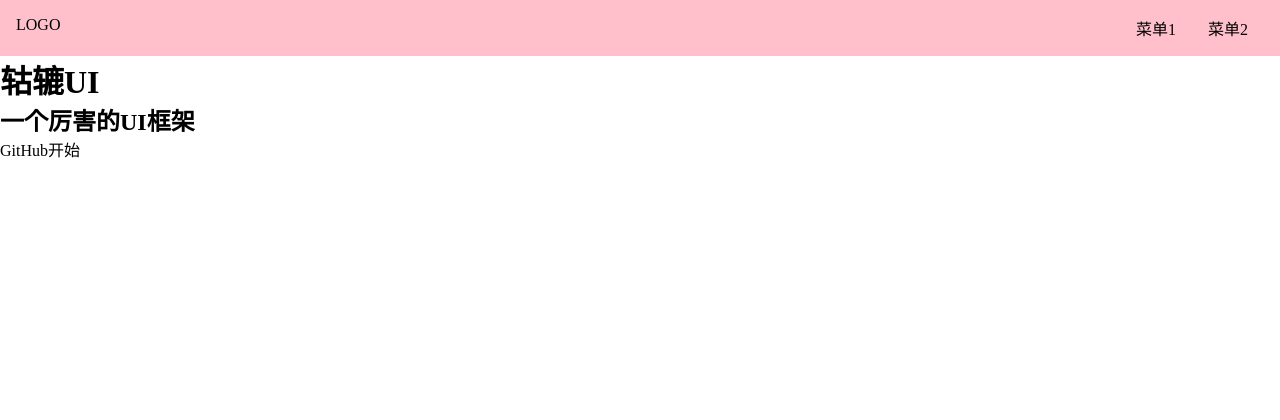
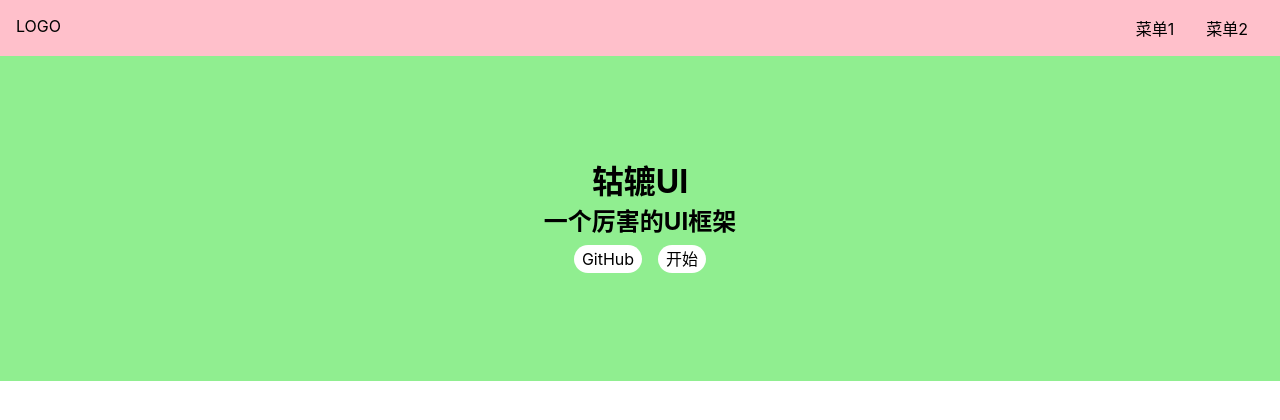
Before and after one commit to Jokerguo/vite-test, a Vue app: page /#/ in a window 1280 px wide. Shown: the top 420 px of the page. Built offline with nearby package versions, Linux system fonts and the light colour scheme.

Commit message:
Home css

```diff
--- /dev/null
+++ b/src/components/Topnav.vue
@@ -0,0 +1,29 @@
+<template>
+  <div class="topnav">
+    <div class="logo">LOGO</div>
+    <ul class="menu">
+      <li>菜单1</li>
+      <li>菜单2</li>
+    </ul>
+  </div>
+</template>
+
+<style lang="scss" scoped>
+.topnav {
+  background: pink;
+  display: flex;
+  padding: 16px;
+  > .logo {
+    max-width: 6em;
+    margin-right: auto;
+  }
+  > .menu {
+    display: flex;
+    white-space: nowrap;
+    flex-wrap: nowrap;
+    > li {
+      margin: 0 1em;
+    }
+  }
+}
+</style>
--- a/src/index.scss
+++ b/src/index.scss
@@ -12,5 +12,13 @@
   color: inherit;
   &:hover {
     border-bottom: 1px solid;
+    cursor: pointer;
   }
 }
+
+body {
+  font-size: 16px;
+  // 为什么这样写 font-family
+  // 答案见 https://github.com/zenozeng/fonts.css/
+  font-family: -apple-system, "Noto Sans", "Helvetica Neue", Helvetica, "Nimbus Sans L", Arial, "Liberation Sans", "PingFang SC", "Hiragino Sans GB", "Noto Sans CJK SC", "Source Han Sans SC", "Source Han Sans CN", "Microsoft YaHei", "Wenquanyi Micro Hei", "WenQuanYi Zen Hei", "ST Heiti", SimHei, "WenQuanYi Zen Hei Sharp", sans-serif;
+}
--- a/src/views/Doc.vue
+++ b/src/views/Doc.vue
@@ -1,12 +1,16 @@
 <template>
   <div>
-    <div class="topnav">
-      <div class="logo"></div>
-      <div class="menu"></div>
-    </div>
+    <topnav/>
     <div class="content">
       <aside>边栏</aside>
       <main>主内容</main>
     </div>
   </div>
 </template>
+
+<script lang="ts">
+import Topnav from '../components/Topnav.vue'
+export default {
+  components:{Topnav}
+}
+</script>
--- a/src/views/Home.vue
+++ b/src/views/Home.vue
@@ -1,37 +1,43 @@
 <template>
   <div>
-    <div class="topnav">
-      <div class="logo">LOGO</div>
-      <ul class="menu">
-        <li>菜单1</li>
-        <li>菜单2</li>
-      </ul>
-    </div>
+    <Topnav/>
     <div class="banner">
       <h1>轱辘UI</h1>
       <h2>一个厉害的UI框架</h2>
       <p class="actions">
-        <a href="">GitHub</a>
-        <a href="">开始</a>
+        <a href="https://github.com/Jokerguo/vite-test">GitHub</a>
+        <router-link to="/doc">开始</router-link>
       </p>
     </div>
   </div>
 </template>
+
+<script lang="ts">
+import Topnav from '../components/Topnav.vue'
+export default {
+  components:{Topnav}
+}
+</script>
+
 <style lang="scss" scoped>
-.topnav {
-  background: pink;
+.banner {
+  padding: 100px 0;
   display: flex;
-  padding: 16px;
-  > .logo {
-    max-width: 6em;
-    margin-right: auto;
-  }
-  > .menu {
-    display: flex;
-    white-space: nowrap;
-    flex-wrap: nowrap;
-    > li {
-      margin: 0 1em;
+  justify-content: center;
+  align-items: center;
+  flex-direction: column;
+  background: lightgreen;
+  > .actions{
+    padding: 8px 0;
+    a {
+      margin:0 8px;
+      background: #fff;
+      display: inline-block;
+      $h: 28px;
+      height: $h;
+      line-height: $h;
+      border-radius: $h/2;
+      padding: 0 8px;
     }
   }
 }
```
